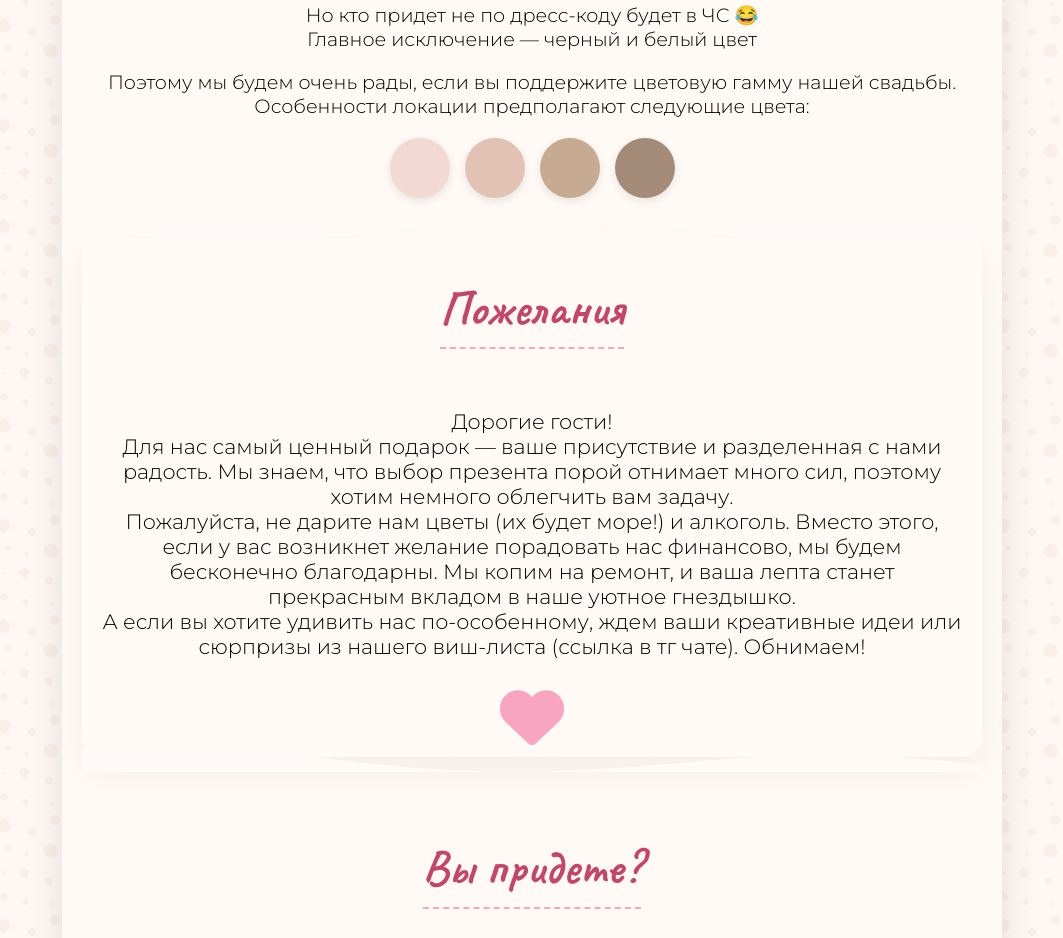
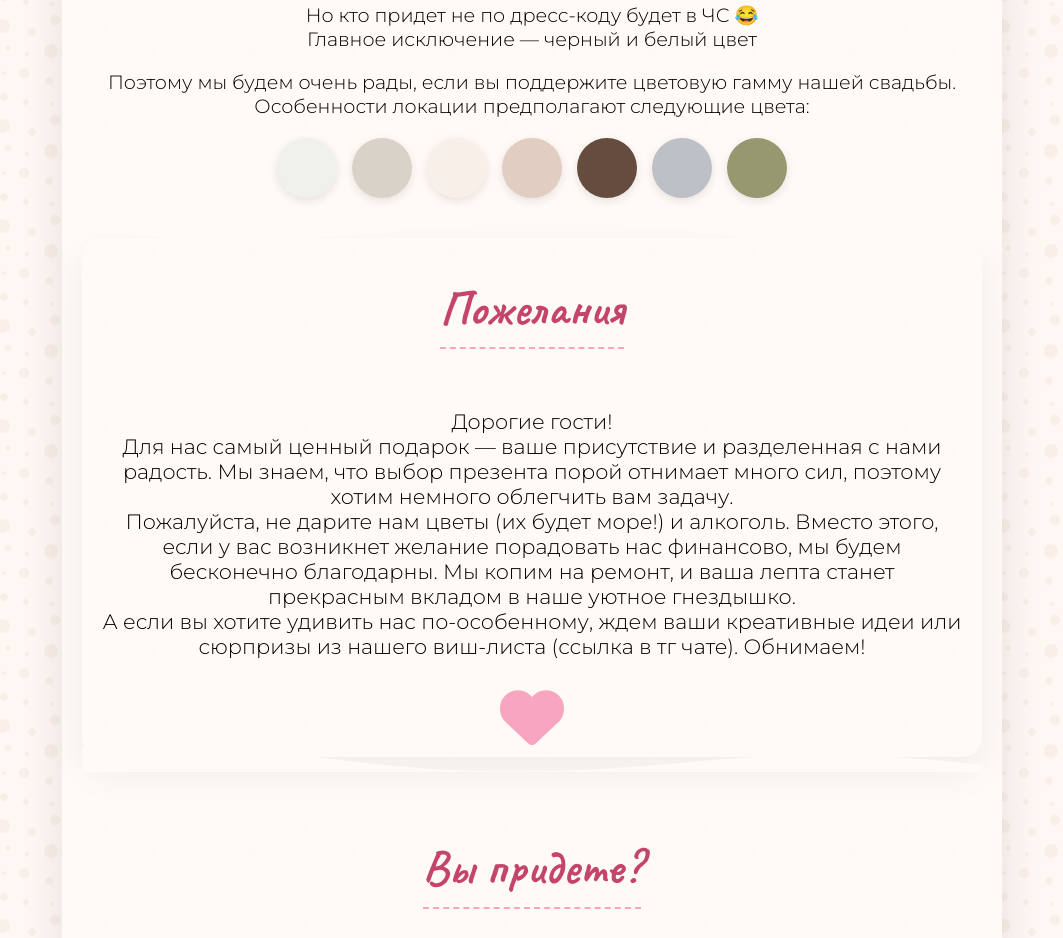
Before and after one commit to kiopio98/wedding-invite, a plain HTML site: page index.html in a window 1280 px wide. Shown: the part 3885-4823 px from the top of the page, without its empty margins (108-1171 px from the left). Drawn offline with Linux system fonts and the light colour scheme.

Commit message:
Update index.html

```diff
--- a/index.html
+++ b/index.html
@@ -447,10 +447,13 @@
             transform: scale(1.2);
         }
 
-        .color1 { background: #f3d9d1; }
-        .color2 { background: #e2c2b3; }
-        .color3 { background: #c7aa92; }
-        .color4 { background: #a48b78; }
+        .color1 { background: #F0F1EC; }
+        .color2 { background: #D9D2C9; }
+        .color3 { background: #F9EFE9; }
+        .color4 { background: #E2CDC2; }
+        .color5 { background: #654C3E; }
+        .color6 { background: #BDC0C6; }
+        .color7 { background: #96986F; }
 
         /* Фото с иконками */
         .photo-with-icons {
@@ -675,6 +678,9 @@
             <div class="color color2"></div>
             <div class="color color3"></div>
             <div class="color color4"></div>
+            <div class="color color5"></div>
+            <div class="color color6"></div>
+            <div class="color color7"></div>
         </div>
     </div>
 
@@ -781,4 +787,5 @@
 </script>
 
 </body>
+
 </html>
```
